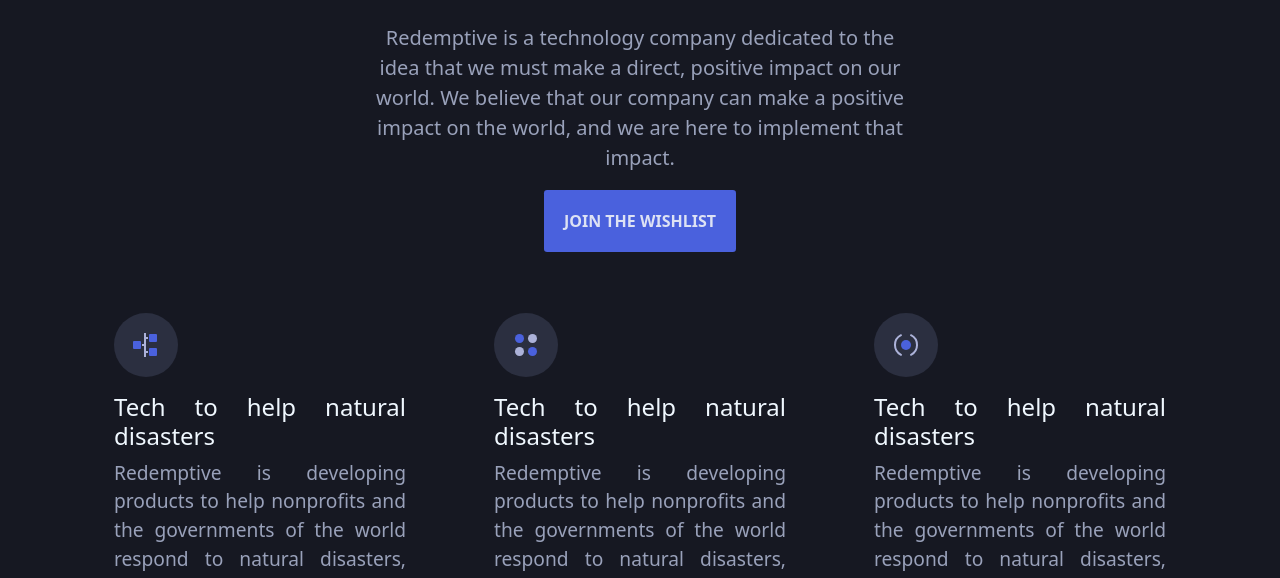
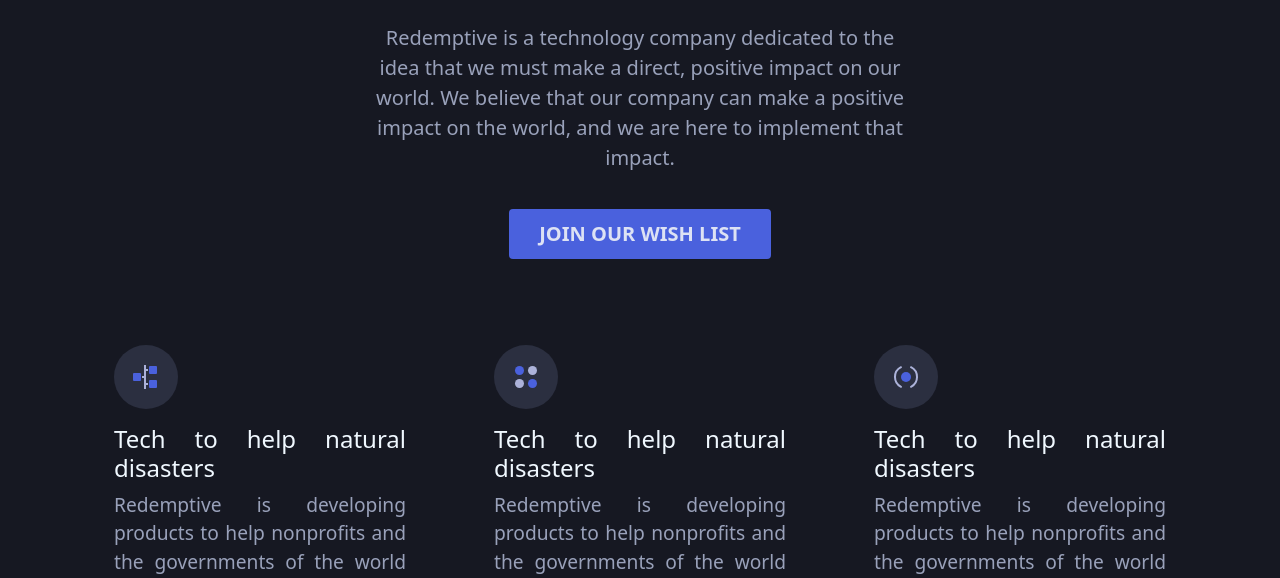
Before and after one commit to IbrahimMahdi97/redemptive-website, a plain HTML site: page index.html in a window 1280 px wide. Shown: the part 221-799 px from the top of the page. Drawn offline with Linux system fonts and the light colour scheme; a script that the page names is missing.

Commit message:
adding and styling type form

```diff
--- a/index.html
+++ b/index.html
@@ -81,7 +81,40 @@
                   believe that our company can make a positive impact on the
                   world, and we are here to implement that impact.
                 </p>
-                <a href="#" class="button button-primary button-wide-mobile">join the wishlist</a>
+                <!-- <a href="#" class="button button-primary button-wide-mobile"> -->
+                    <a class="typeform-share button"
+                    href="https://form.typeform.com/to/PTVub6pC?typeform-medium=embed-snippet"
+                    data-mode="popup"
+                    style="
+                      display:inline-block;
+                      text-decoration:none;
+                      background-color:#4a61dd;
+                      color:#dde2f4;
+                      cursor:pointer;
+
+                      font-size:20px;
+                      line-height:50px;
+                      text-align:center;
+                      margin:0;
+                      height:50px;
+                      padding:0px 30px;
+                      border-radius:0.2em;
+                      max-width:100%;
+                      white-space:nowrap;
+                      overflow:hidden;
+                      text-overflow:ellipsis;
+                      font-weight:bold;
+                      -webkit-font-smoothing:antialiased;
+                      -moz-osx-font-smoothing:grayscale;"
+                    data-size="100" target="_blank">Join Our Wish List </a>
+                    <script>
+                      (function() { var qs,js,q,s,d=document, gi=d.getElementById,
+                      ce=d.createElement, gt=d.getElementsByTagName, id="typef_orm_share",
+                      b="https://embed.typeform.com/"; if(!gi.call(d,id)){ js=ce.call(d,"script");
+                      js.id=id; js.src=b+"embed.js"; q=gt.call(d,"script")[0]; q.parentNode.insertBefore(js,q) } })()
+                    </script>
+                  <!-- join the wishlist
+                </a> -->
               </div>
             </div>
           </div>
```
